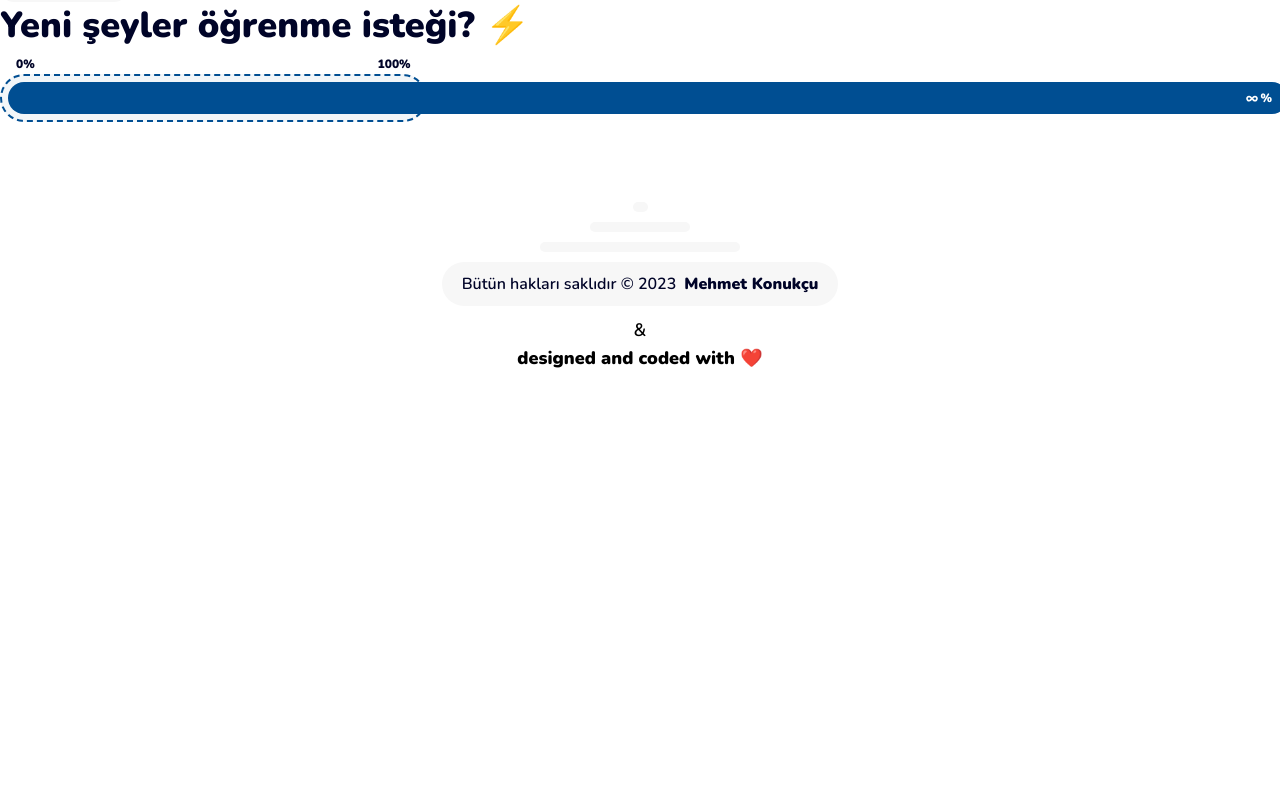
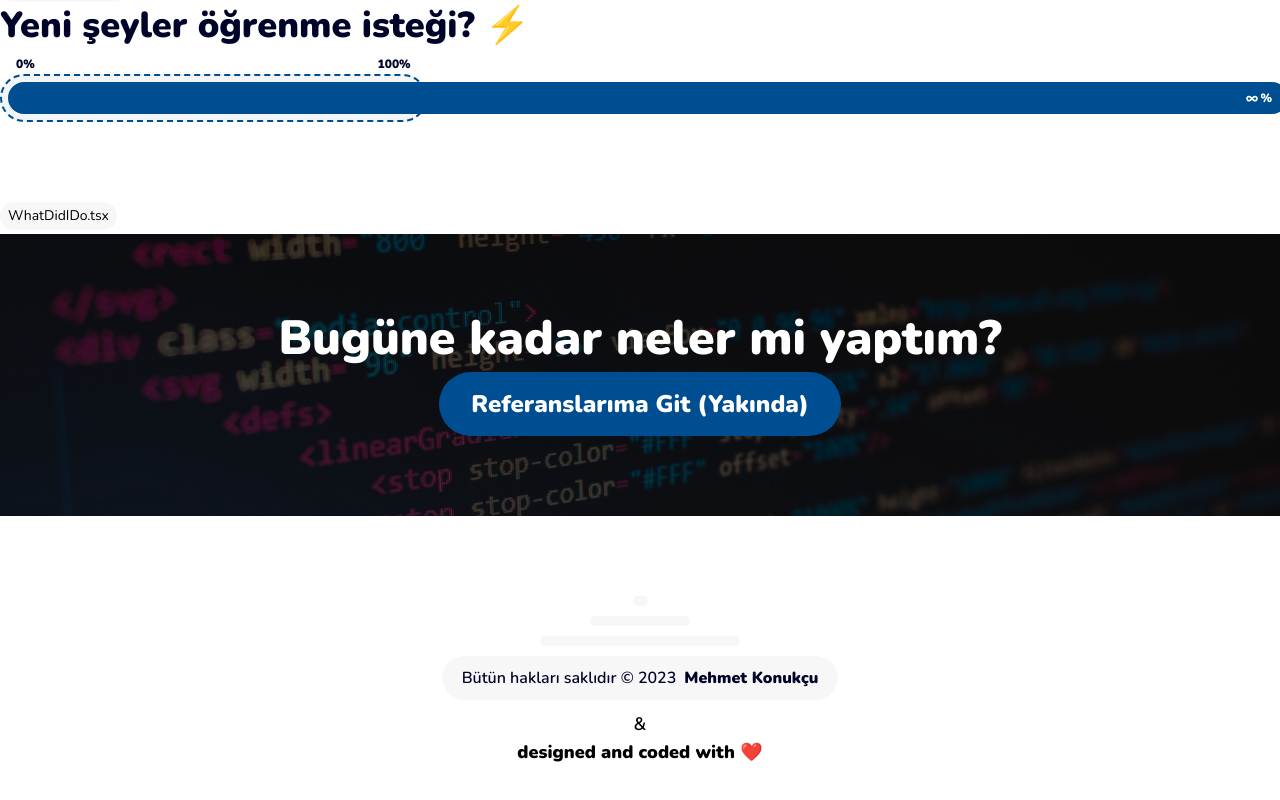
Before and after one commit to mehmetext/konukcudev-next, a Next.js app: page / in a window 1280 px wide. Shown: the part 3225-4025 px from the top of the page. Before the commit the page ends 3677 px from the top, so only its background shows below. Built offline with nearby package versions, Linux system fonts and the light colour scheme.

Commit message:
WhatDidIDo eklendi

```diff
--- /dev/null
+++ b/src/components/organisms/HomeTemplate/WhatDidIDo.tsx
@@ -0,0 +1,30 @@
+//Components
+
+import ComponentName from "@/components/atoms/ComponentName";
+import Container from "@/components/atoms/Container";
+import Link from "next/link";
+
+export default function WhatDidIDo() {
+	return (
+		<div className="flex flex-col gap-1">
+			<Container>
+				<div className="flex">
+					<ComponentName name="WhatDidIDo" />
+				</div>
+			</Container>
+			<div className="w-full bg-[url('/images/what-did-i-do.jpg')] bg-center bg-cover">
+				<div className="flex flex-col items-center justify-center bg-black bg-opacity-70 text-white p-8 sm:p-12 md:p-20 gap-2.5">
+					<h1 className="font-black text-2xl sm:text-5xl text-center">
+						Bugüne kadar neler mi yaptım?
+					</h1>
+					<Link
+						href="/"
+						className="bg-primary flex items-center text-center justify-center py-4 px-8 rounded-full font-black sm:text-2xl"
+					>
+						Referanslarıma Git (Yakında)
+					</Link>
+				</div>
+			</div>
+		</div>
+	);
+}
--- a/src/components/templates/HomeTemplate.tsx
+++ b/src/components/templates/HomeTemplate.tsx
@@ -5,6 +5,7 @@ import DesireToLearn from "../organisms/HomeTemplate/DesireToLearn";
 import ExperiencesEducation from "../organisms/HomeTemplate/ExperiencesEducation";
 import Others from "../organisms/HomeTemplate/Others";
 import WelcomeSection from "../organisms/HomeTemplate/WelcomeSection";
+import WhatDidIDo from "../organisms/HomeTemplate/WhatDidIDo";
 import WhoAmI from "../organisms/HomeTemplate/WhoAmI";
 
 export default function HomeTemplate() {
@@ -16,6 +17,7 @@ export default function HomeTemplate() {
 			<AsDeveloper />
 			<Others />
 			<DesireToLearn />
+			<WhatDidIDo />
 			<Footer />
 		</div>
 	);
```
Also changed, not shown: public/images/what-did-i-do.jpg (added).
